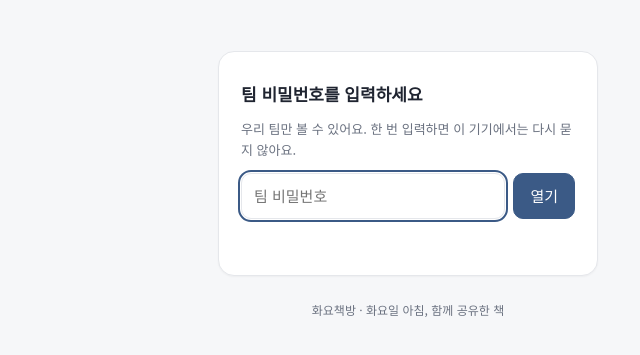
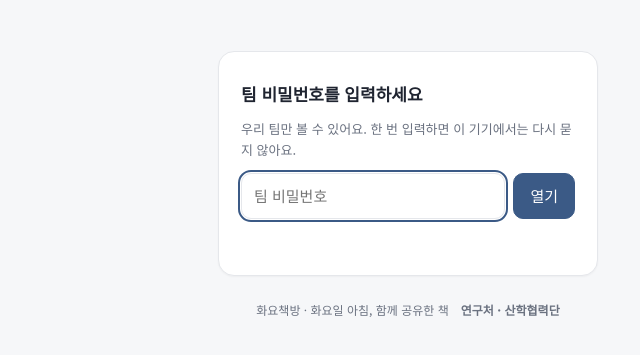
Before and after one commit to eunbibag15-cpu/reading-notes, a plain HTML site: page index.html in a window 1280 px wide. Shown: the part 137-492 px from the top of the page, without its empty margins (232-872 px from the left). Drawn offline with Linux system fonts and the light colour scheme; a web font is replaced by a local one.

Commit message:
하단에 부서명(연구처 · 산학협력단)

```diff
--- a/index.html
+++ b/index.html
@@ -257,6 +257,8 @@ button.chapter.has{cursor:pointer}
 button.chapter.has:hover{text-decoration:underline}
 button.chapter:disabled{opacity:1}
 .card .chapters{margin:2px 0}
+footer{flex-wrap:wrap}
+footer .dept{font-weight:700}
 </style>
 </head>
 <body>
@@ -308,7 +310,7 @@ button.chapter:disabled{opacity:1}
     <div id="out" style="margin-top:16px"></div>
   </section>
 
-  <footer><span>화요책방 · 화요일 아침, 함께 공유한 책</span><button id="logout" type="button" hidden>이 기기에서 잠그기</button></footer>
+  <footer><span>화요책방 · 화요일 아침, 함께 공유한 책</span><span class="dept">연구처 · 산학협력단</span><button id="logout" type="button" hidden>이 기기에서 잠그기</button></footer>
 </div>
 
 <div class="viewer" id="viewer" hidden role="dialog" aria-modal="true">
```
